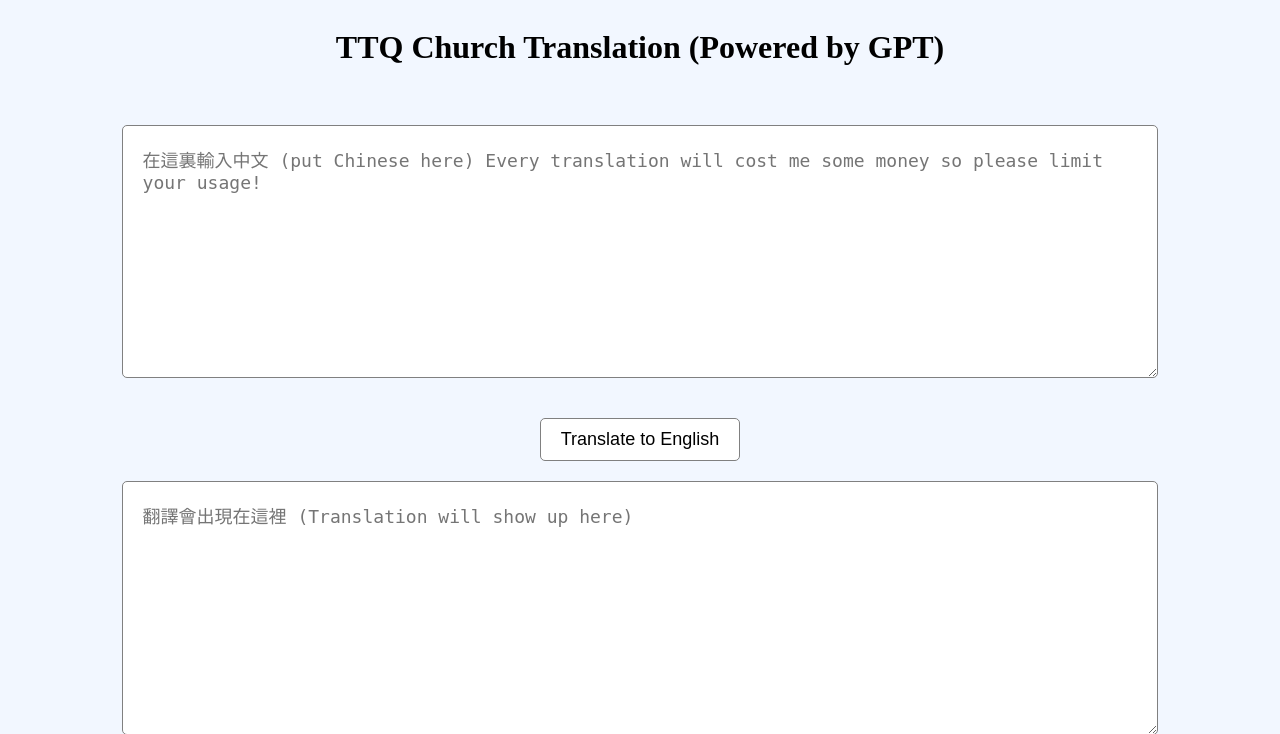
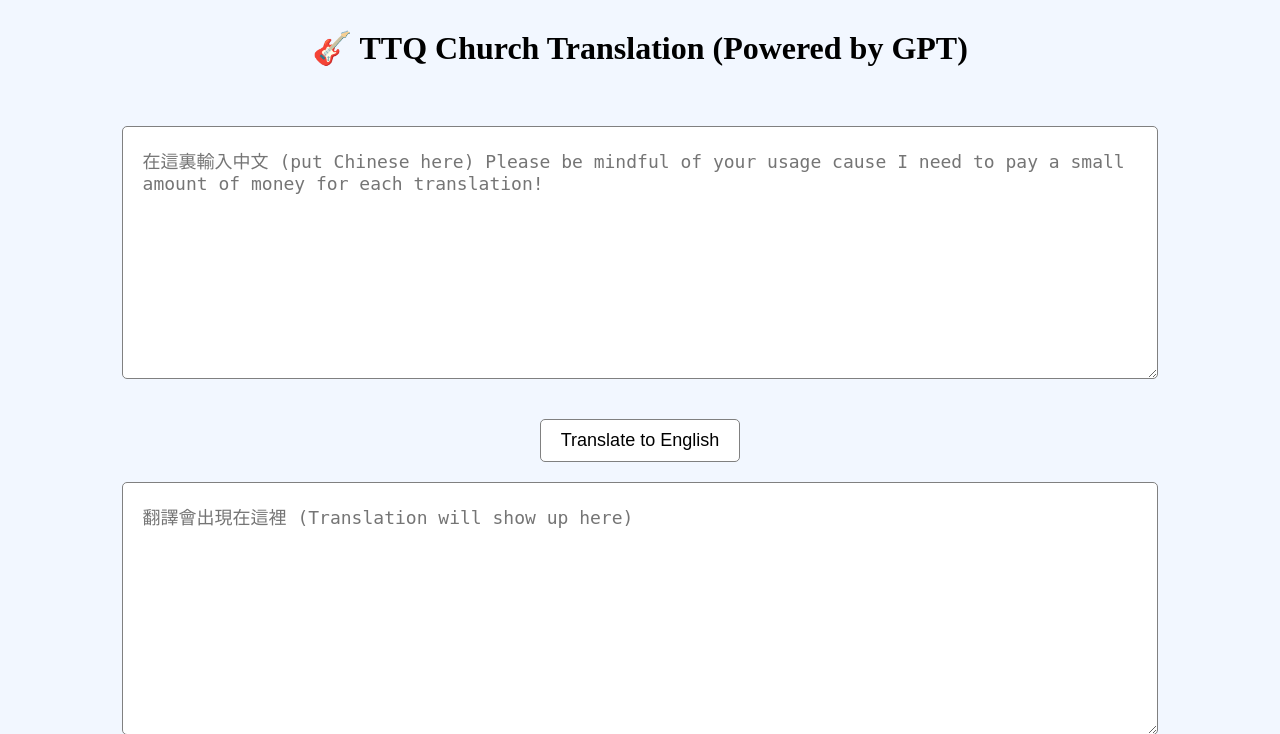
Before and after one commit to tongtianqi777/christian-translator, a Flask app: page / in a window 1280 px wide. Shown: the top 734 px of the page. Run offline with Flask 2, Linux system fonts and the light colour scheme.

Commit message:
update text

```diff
--- a/templates/index.html
+++ b/templates/index.html
@@ -67,9 +67,9 @@
   </style>
 </head>
 <body>
-<h1>TTQ Church Translation (Powered by GPT)</h1>
+<h1>🎸 TTQ Church Translation (Powered by GPT)</h1>
 <div class="input-container">
-    <textarea id="input1" placeholder="在這裏輸入中文 (put Chinese here) Every translation will cost me some money so please limit your usage!"></textarea>
+    <textarea id="input1" placeholder="在這裏輸入中文 (put Chinese here) Please be mindful of your usage cause I need to pay a small amount of money for each translation!"></textarea>
     <button id="translateButton" onclick="translateToEnglish()">Translate to English</button>
     <textarea id="input2" placeholder="翻譯會出現在這裡 (Translation will show up here)"></textarea>
 </div>
```
